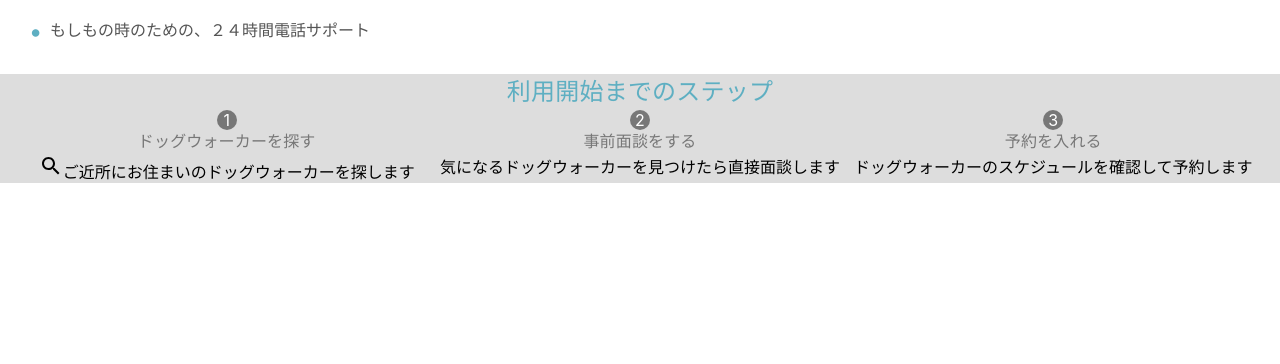
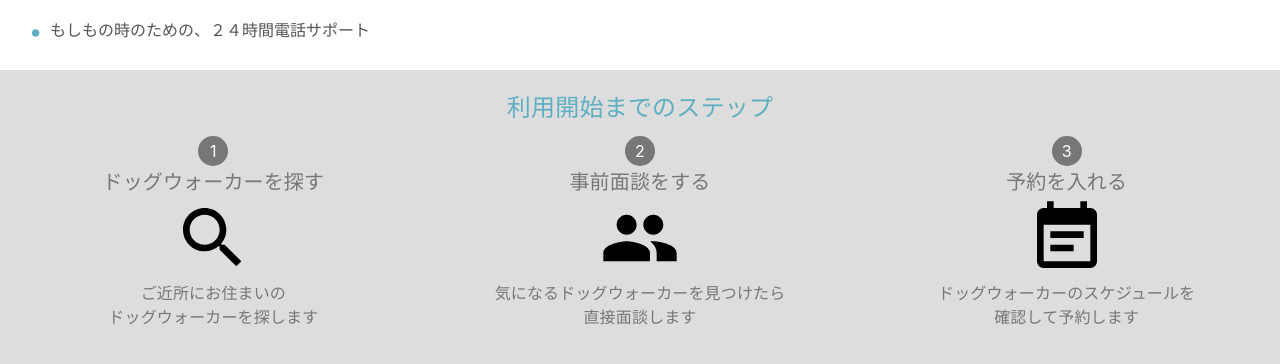
Before and after one commit to ich5nkn/bark-walk, a Next.js app: page / in a window 1280 px wide. Shown: the part 562-926 px from the top of the page. Before the commit the page ends 800 px from the top, so only its background shows below. Built offline with nearby package versions, Linux system fonts and the light colour scheme; no server answers.

Commit message:
BarkWalkの特徴, 利用開始までのステップを実装

```diff
--- a/pages/index.tsx
+++ b/pages/index.tsx
@@ -7,6 +7,8 @@ import { useUser } from '../context/userContext';
 import { Typography, Grid } from '@material-ui/core';
 import { makeStyles } from '@material-ui/core';
 import SearchIcon from '@material-ui/icons/Search';
+import PeopleIcon from '@material-ui/icons/People';
+import EventNoteIcon from '@material-ui/icons/EventNote';
 
 const useStyles = makeStyles((theme) => ({
   block1: {
@@ -23,6 +25,25 @@ const useStyles = makeStyles((theme) => ({
     color: 'white',
     padding: '20px',
     textShadow: '1px 1px black',
+  },
+  featureBullet: {
+    color: '#5EAFC2',
+    fontSize: 30,
+    verticalAlign: 'middle',
+    fontWeight: 'bold',
+  },
+  step: {
+    textAlign: 'center',
+    marginBottom: '20px',
+  },
+  numberCircle: {
+    height: 30,
+    width: 30,
+    borderRadius: '100%',
+    backgroundColor: '#777',
+    color: '#FFF',
+    margin: '0 auto',
+    lineHeight: '30px',
   },
 }));
 
@@ -70,72 +91,68 @@ export default function Home() {
         </Typography>
         <ul style={{ listStyle: 'none', paddingLeft: 0, color: '#555' }}>
           <li>
-            <span
-              style={{
-                color: '#5EAFC2',
-                fontSize: 30,
-                verticalAlign: 'middle',
-                fontWeight: 'bold',
-              }}
-            >
-              ・
-            </span>
+            <span className={classes.featureBullet}>・</span>
             厳正な審査を合格した信頼できるドッグウォーカーだけ
           </li>
           <li>
-            <span
-              style={{
-                color: '#5EAFC2',
-                fontSize: 30,
-                verticalAlign: 'middle',
-                fontWeight: 'bold',
-              }}
-            >
-              ・
-            </span>
+            <span className={classes.featureBullet}>・</span>
             ドッグウォーカーから毎日のお散歩レポートが届く
           </li>
           <li>
-            <span
-              style={{
-                color: '#5EAFC2',
-                fontSize: 30,
-                verticalAlign: 'middle',
-                fontWeight: 'bold',
-              }}
-            >
-              ・
-            </span>
+            <span className={classes.featureBullet}>・</span>
             もしもの時のための、２４時間電話サポート
           </li>
         </ul>
       </div>
-      <div style={{ backgroundColor: '#DDD' }}>
-        <div style={{ margin: '20px 20px 0', textAlign: 'center' }}>
-          <Typography color="primary" style={{ fontSize: 24 }}>
+      <div
+        style={{
+          backgroundColor: '#DDD',
+          padding: '20px 0',
+          textAlign: 'center',
+        }}
+      >
+        <Typography color="primary" style={{ fontSize: 24, marginBottom: 10 }}>
           利用開始までのステップ
         </Typography>
         <Grid container style={{ textAlign: 'center' }}>
-            <Grid item xs={12} md={4} style={{ textAlign: 'center' }}>
-              <div
-                style={{
-                  height: 20,
-                  width: 20,
-                  borderRadius: '100%',
-                  backgroundColor: '#777',
-                  color: '#FFF',
-                  margin: '0 auto',
-                }}
-              >
-                1
-              </div>
-              <Typography style={{ color: '#777' }}>
+          <Grid item xs={12} md={4} className={classes.step}>
+            <div className={classes.numberCircle}>1</div>
+            <Typography variant="h6" component="h3" style={{ color: '#777' }}>
               ドッグウォーカーを探す
             </Typography>
-              <SearchIcon />
-              ご近所にお住まいのドッグウォーカーを探します
+            <SearchIcon style={{ width: 80, height: 80 }} />
+            <Typography style={{ color: '#777' }}>
+              ご近所にお住まいの
+              <br />
+              ドッグウォーカーを探します
+            </Typography>
           </Grid>
-            <Grid item xs={12} md={4}>
+          <Grid item xs={12} md={4} className={classes.step}>
+            <div className={classes.numberCircle}>2</div>
+            <Typography variant="h6" component="h3" style={{ color: '#777' }}>
+              事前面談をする
+            </Typography>
+            <PeopleIcon style={{ width: 80, height: 80 }} />
+            <Typography style={{ color: '#777' }}>
+              気になるドッグウォーカーを見つけたら
+              <br />
+              直接面談します
+            </Typography>
+          </Grid>
+          <Grid item xs={12} md={4} className={classes.step}>
+            <div className={classes.numberCircle}>3</div>
+            <Typography variant="h6" component="h3" style={{ color: '#777' }}>
+              予約を入れる
+            </Typography>
+            <EventNoteIcon style={{ width: 80, height: 80 }} />
+            <Typography style={{ color: '#777' }}>
+              ドッグウォーカーのスケジュールを
+              <br />
+              確認して予約します
+            </Typography>
+          </Grid>
+
+          {/* <Grid item xs={12} md={4}>
             <div
               style={{
                 height: 20,
@@ -149,6 +166,7 @@ export default function Home() {
               2
             </div>
             <Typography style={{ color: '#777' }}>事前面談をする</Typography>
+            <PeopleIcon />
             気になるドッグウォーカーを見つけたら直接面談します
           </Grid>
           <Grid item xs={12} md={4}>
@@ -165,10 +183,10 @@ export default function Home() {
               3
             </div>
             <Typography style={{ color: '#777' }}>予約を入れる</Typography>
+            <EventNoteIcon />
             ドッグウォーカーのスケジュールを確認して予約します
+          </Grid> */}
         </Grid>
-          </Grid>
-        </div>
       </div>
     </>
   );
```
Lines whose indentation alone changed are shown as unchanged.
